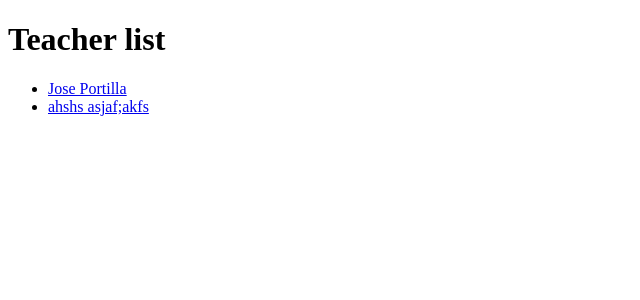
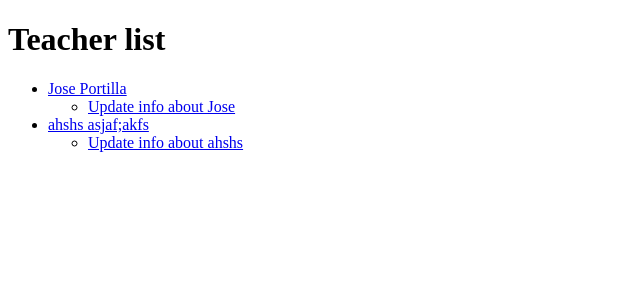
Before and after one commit to jBuly4/Django_Fullstack_Trainings, a Django app: page /classroom/list_teacher/ in a window 1280 px wide. Shown: the top 300 px of the page, without its empty margins (0-640 px from the left). Run offline with Django 4.2, Linux system fonts and the light colour scheme; data comes from the database, SQL or seed files in the repository; both versions use the stored data as it was after the commit.

Commit message:
update view

```diff
--- a/cbv_school/classroom/templates/classroom/teacher_list.html
+++ b/cbv_school/classroom/templates/classroom/teacher_list.html
@@ -13,6 +13,13 @@
 				<a href="/classroom/teacher_detail/{{ teacher.id }}">
 					{{ teacher.first_name }} {{ teacher.last_name }}
 				</a>
+				<ul>
+					<li>
+						<a href="/classroom/update_teacher/{{ teacher.id }}">
+							Update info about {{ teacher.first_name }}
+						</a>
+					</li>
+				</ul>
 			</li>
 		{% endfor %}
 	</ul>
--- a/cbv_school/classroom/urls.py
+++ b/cbv_school/classroom/urls.py
@@ -2,7 +2,8 @@ from django.urls import path
 # from .views import home_view
 from .views import (HomeView, ThankView,
                     ContactFormView, TeacherCreateView,
-                    TeacherListView, TeacherDetailView)
+                    TeacherListView, TeacherDetailView,
+                    TeacherUdpateView)
 app_name = 'classroom'
 
 
@@ -18,4 +19,6 @@ urlpatterns = [
     path('list_teacher/', TeacherListView.as_view(), name='list_teacher'),
     path('teacher_detail/<int:pk>', TeacherDetailView.as_view(), name='detail_teacher'),  # to gain specific teacher
     # using its PK
+    path('update_teacher/<int:pk>', TeacherUdpateView.as_view(), name='update_teacher'),
+
 ]
--- a/cbv_school/classroom/views.py
+++ b/cbv_school/classroom/views.py
@@ -1,7 +1,7 @@
 from django.urls import reverse_lazy
 from django.views.generic import (TemplateView, FormView,
                                   CreateView, ListView,
-                                  DetailView)
+                                  DetailView, UpdateView)
 from .forms import ContactForm
 from .models import Teacher
 
@@ -49,6 +49,14 @@ class TeacherDetailView(DetailView):
     # finds PK then sends it to context teacher
 
 
+class TeacherUdpateView(UpdateView):
+    # share model_form.html but for specific PK
+    model = Teacher
+    # fields = ['last_name']  # fields you want to allow to update
+    fields = '__all__'
+    success_url = reverse_lazy('classroom:list_teacher')
+
+
 class ContactFormView(FormView):
     form_class = ContactForm
     template_name = 'classroom/contact.html'
```
Also changed, not shown: cbv_school/db.sqlite3.
